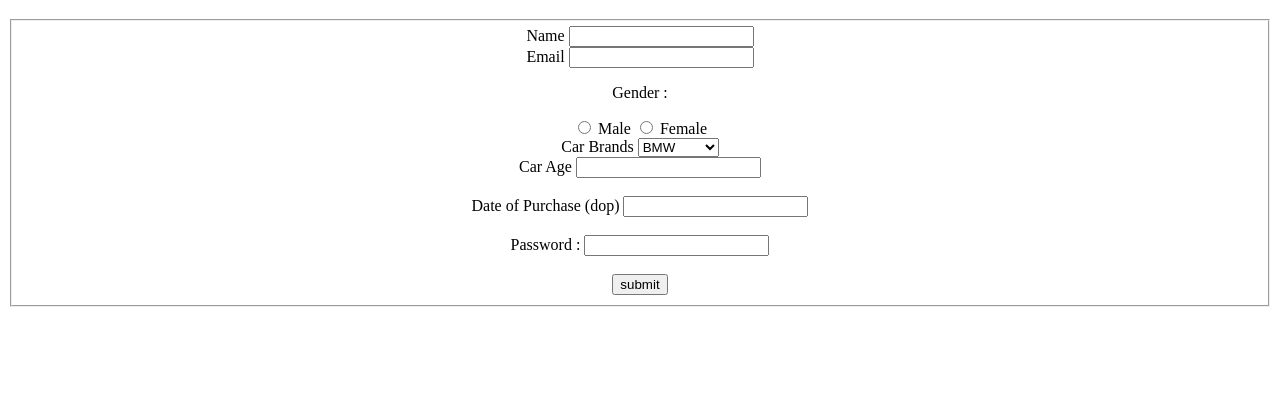
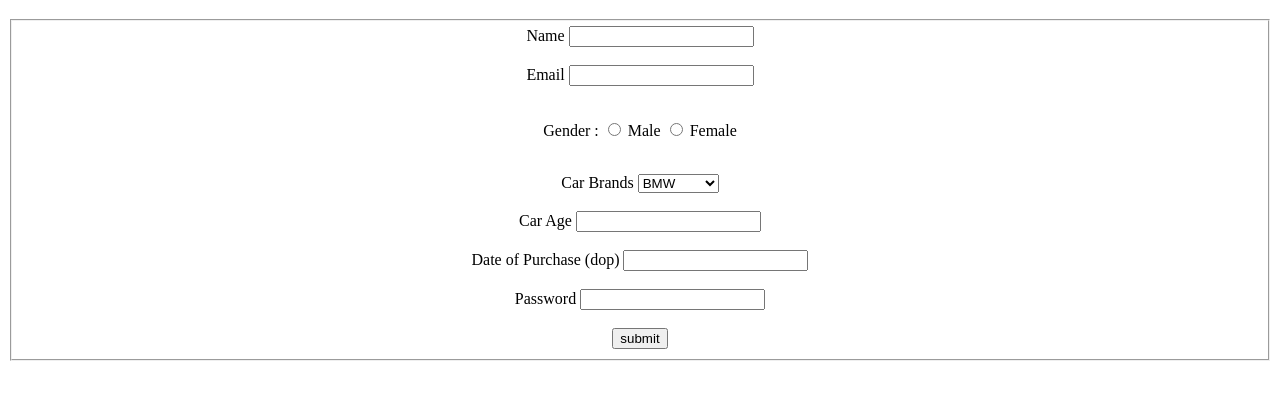
Before and after one commit to acciojob/signup-form-car-Simr921, a website: page main.html in a window 1280 px wide. Shown: the part 61-460 px from the top of the page. Drawn offline with Linux system fonts and the light colour scheme.

Commit message:
created a submission

```diff
--- a/main.html
+++ b/main.html
@@ -12,29 +12,29 @@
 	<center><fieldset>
 
 		<label for="name">Name</label>
-		<input type="text" id="#name" name="Name" required><br>
+		<input type="text" id="#name" name="Name" required><br><br>
 
 		<label for="email">Email</label>
-		<input type="text" id="#email" name="email" required><br>
+		<input type="text" id="#email" name="email" required><br><br>
 
-		<p>Gender : </p>
+		<p>Gender :
 		<input type="radio" name="gender" required>
 			<label for="male">Male</label>
 			<input type="radio" name="gender" required>
-			<label for="female">Female</label><br>
+			<label for="female">Female</label><br><br> </p>
 
 		    <label for="cars">Car Brands </label>
 		    <select id="#cars">
 			<option label="BMW">BMW</option>
 			<option label="Audi">Audi</option>
 			<option label="Mercedez">Mercedez</option>
-			</select><br>
+			</select><br><br>
 
 		    <label for="carage">Car Age</label>
 			<input type="text" id="#carage" name="carage" required><br><br>
 		    <label for="dop">Date of Purchase (dop) </label>
 			<input type="text" id="#dop" name="dop" required><br><br>
-            <label for="password">Password :  </label>
+            <label for="password">Password</label>
 			<input type="text" id="#password" name="password" required><br><br>
 		    <button type="submit">submit</button>
 
```
